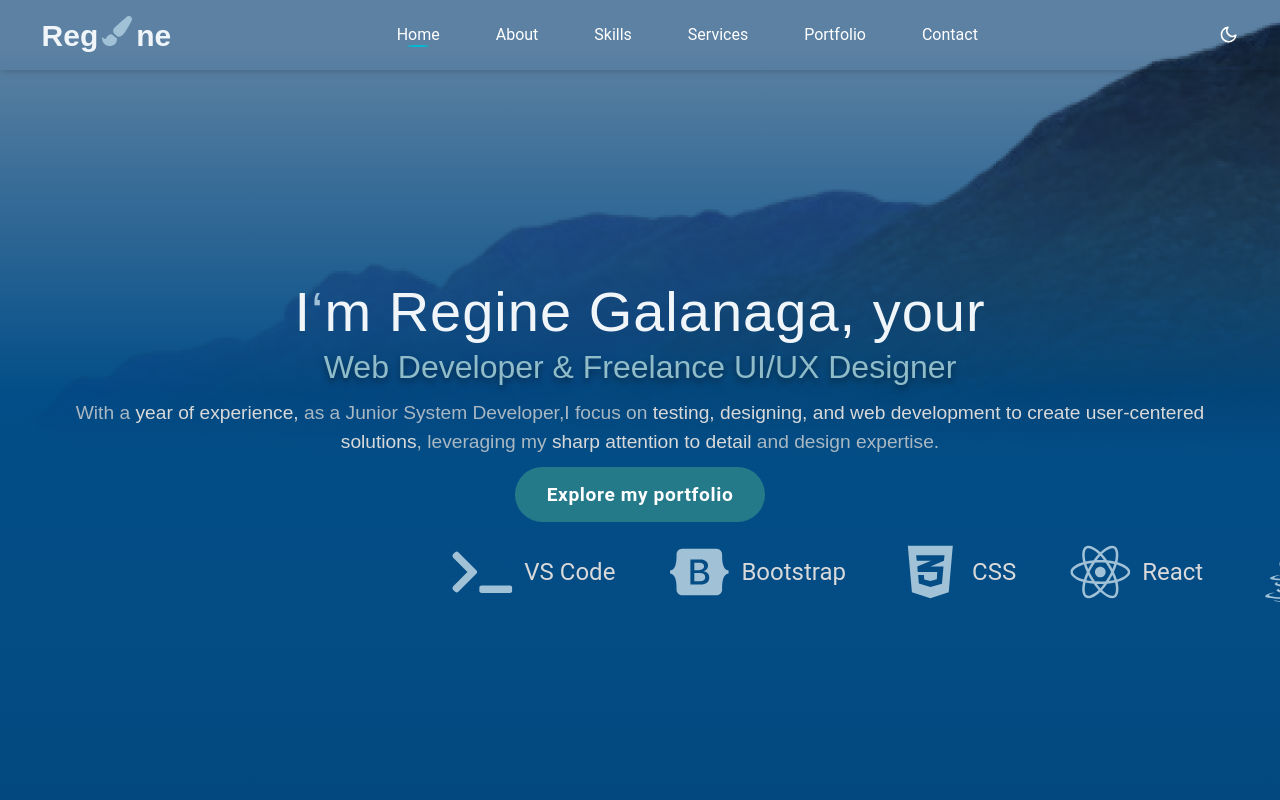
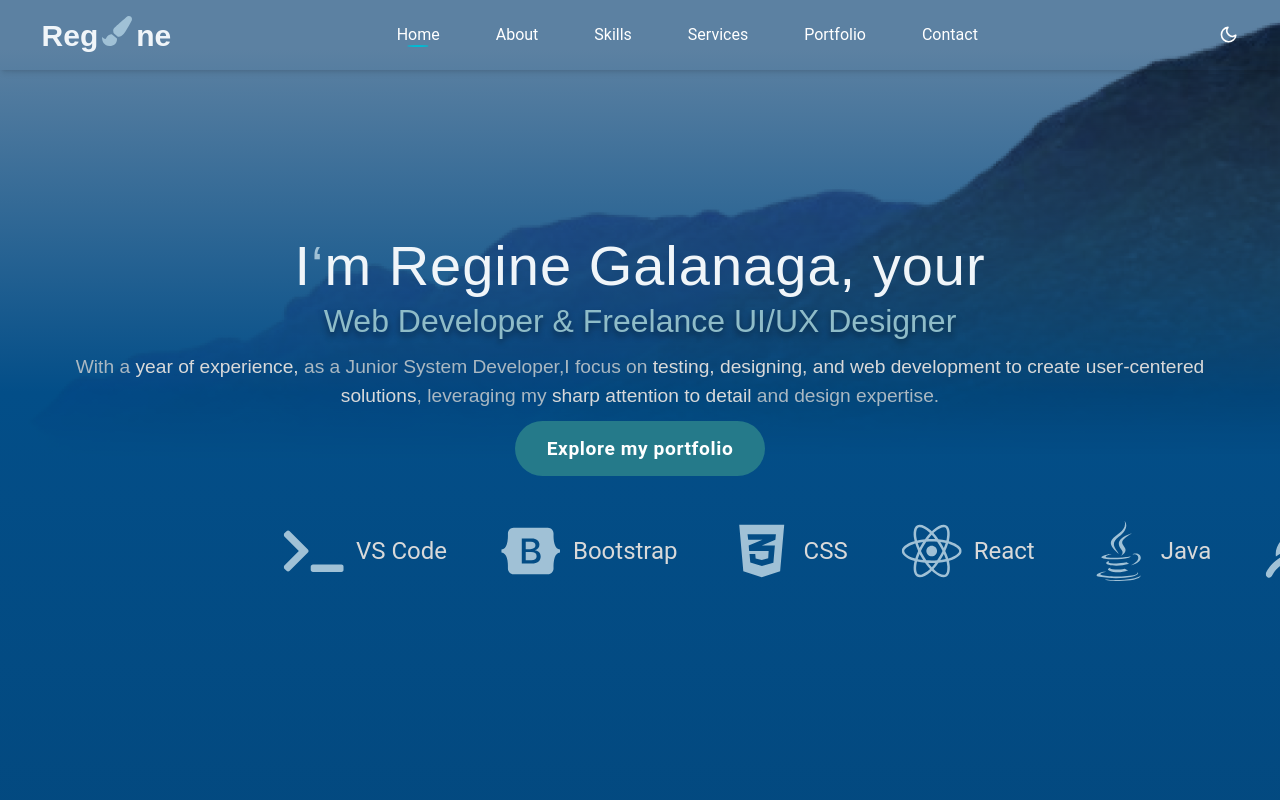
Before and after one commit to Regine-18/My-Portfolio, a Next.js app: page / in a window 1280 px wide. Shown: the top 800 px of the page. Built offline with nearby package versions, Linux system fonts and the light colour scheme.

Commit message:
fix the spacing fo homepage content

```diff
--- a/app/components/Homepage.js
+++ b/app/components/Homepage.js
@@ -26,7 +26,7 @@ const HomePage = () => {
   return (
     <div className="h-screen">
       {/* Background Image */}
-      <Header/>
+      <Header />
       <div className="relative">
         <Image
           src={backgroundImage}
@@ -44,10 +44,8 @@ const HomePage = () => {
 
       </div>
       {/* Content Section */}
-      <section className="absolute z-10 flex justify-center items-center w-full min-h-screen md:h-screen" id="home">
-        <div className="home-info max-w-7xl px-4">
-          {/* Name and Job Description */}
-          <div className="text-center">
+      <section className="absolute z-10 flex flex-col justify-center items-center w-full min-h-screen md:h-screen space-y-8" id="home">
+        <div className="home-info max-w-7xl px-4 text-center">
           <h1 className="text-pwhite name-desc mb-2">
             <span className="hidden sm:inline">I<span className="text-pblue">‘</span>m </span>
             Regine Galanaga
@@ -56,7 +54,6 @@ const HomePage = () => {
           <h2 className="text-dark-seafoam job-desc">
             Web Developer & Freelance UI/UX Designer
           </h2>
-
           <p className="detailed mt-2 mb-6">
             <span className="text-darkPaleDescription">With a </span>
             <span className="text-hlightGray">year of experience, </span>
@@ -69,8 +66,6 @@ const HomePage = () => {
             <span className="text-darkPaleDescription hidden sm:inline"> and design expertise.</span>
           </p>
 
-
-            {/* Portfolio Link */}
           <button>
             <a
               href="#portfolio"
@@ -80,10 +75,10 @@ const HomePage = () => {
               Explore my portfolio
             </a>
           </button>
+        </div>
 
-                    {/* Icon Slider */}
-        <div className="absolute left-0 w-full z-10 my-8">
-        <div className="icon-slider overflow-x-auto scroll-snap-x mandatory">
+        {/* Tech Skills Section */}
+        <div className="icon-slider overflow-x-auto scroll-snap-x mandatory flex justify-center items-center w-full">
           <div className="icon-track flex flex-nowrap gap-6">
             {icons.map((item, index) => (
               <div key={index} className="flex items-center px-3 flex-shrink-0 text-left gap-3">
@@ -93,10 +88,8 @@ const HomePage = () => {
             ))}
           </div>
         </div>
-      </div>
-          </div>
-        </div>
       </section>
+
     </div>
   );
 };
```
Lines whose indentation alone changed are shown as unchanged.
